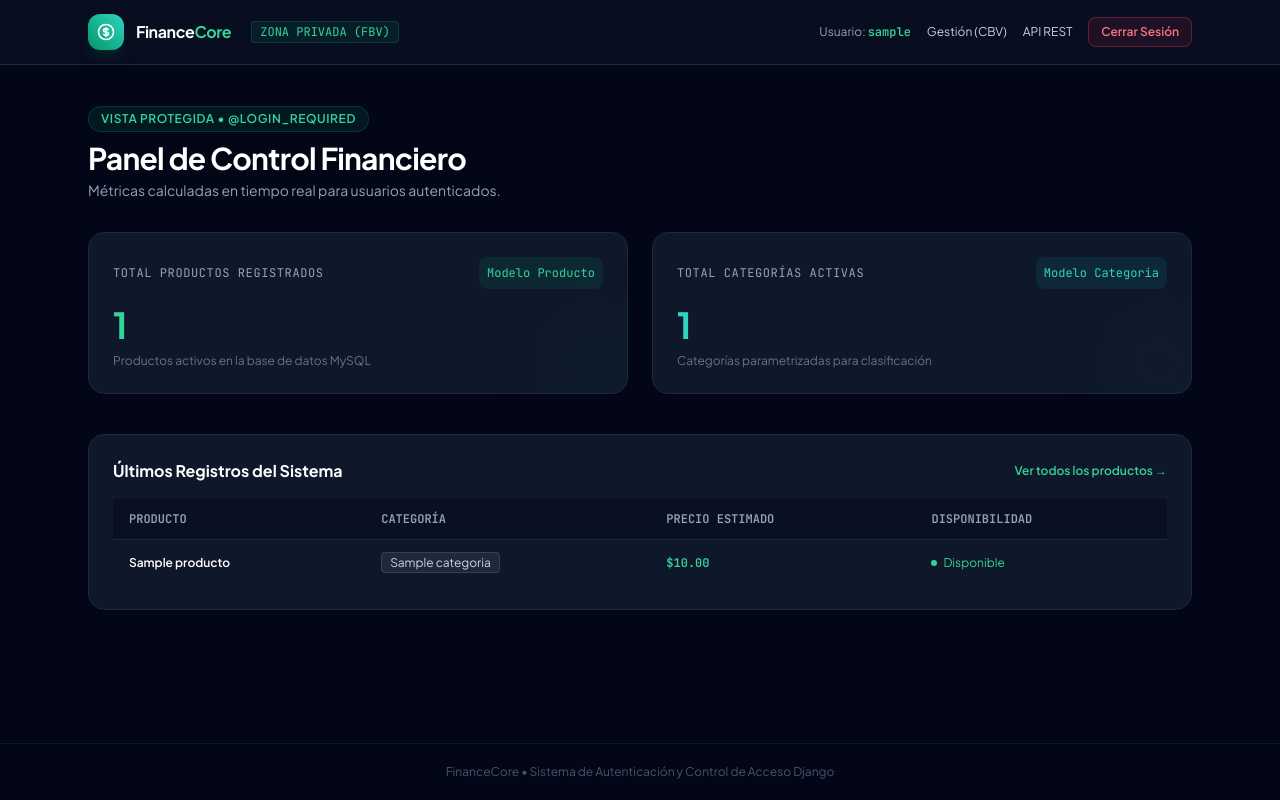
After one commit to ignaciovelasquez/api-finanzas-personales, a Django app: page /dashboard/ in a window 1280 px wide. The commit adds this page. Run offline with Django 5.2, Linux system fonts and the light colour scheme; a user stored in the database is signed in; tables that the repository leaves empty hold one stand-in row (values such as "Sample post"); some libraries are stand-ins or nearby versions.

Commit message:
implementar login, control de acceso

```diff
--- a/api/views.py
+++ b/api/views.py
@@ -1,13 +1,53 @@
 from django.shortcuts import render
+from django.contrib.auth.decorators import login_required
+from django.contrib.auth.mixins import LoginRequiredMixin
+from django.views.generic import ListView
 from rest_framework import viewsets
 from .models import Categoria, Producto
 from .serializers import CategoriaSerializer, ProductoSerializer
 
-# --- Vista Web HTML de Bienvenida (Evaluación 1) ---
+# --- Vista Web HTML de Bienvenida (Pública) ---
 def bienvenida(request):
+    """Vista pública principal (Landing Page)."""
     return render(request, 'bienvenida.html')
 
-# --- ViewSets de la API REST (Evaluación 2) ---
+
+# --- Vista Basada en Función (FBV) Protegida ---
+@login_required
+def dashboard_privado(request):
+    """
+    FBV protegida mediante @login_required:
+    Calcula totales de Categorías y Productos, y lista los registros recientes.
+    """
+    total_productos = Producto.objects.count()
+    total_categorias = Categoria.objects.count()
+    productos_recientes = Producto.objects.select_related('categoria').order_by('-fecha_publicacion')[:5]
+
+    contexto = {
+        'usuario': request.user,
+        'total_productos': total_productos,
+        'total_categorias': total_categorias,
+        'productos_recientes': productos_recientes,
+    }
+    return render(request, 'dashboard.html', contexto)
+
+
+# --- Vista Basada en Clase (CBV) Protegida ---
+class GestionProductosPrivadaView(LoginRequiredMixin, ListView):
+    """
+    CBV protegida mediante LoginRequiredMixin:
+    Lista el catálogo completo de productos con su categoría asociada.
+    """
+    model = Producto
+    template_name = 'gestion_productos.html'
+    context_object_name = 'productos'
+    paginate_by = 10
+
+    def get_queryset(self):
+        return Producto.objects.select_related('categoria').order_by('nombre')
+
+
+# --- ViewSets de la API REST (DRF) ---
 class CategoriaViewSet(viewsets.ModelViewSet):
     """
     Controlador CRUD para el recurso Categorías.
--- a/motor_django/urls.py
+++ b/motor_django/urls.py
@@ -1,9 +1,22 @@
 from django.contrib import admin
 from django.urls import path, include
+from django.contrib.auth import views as auth_views
 from api import views
 
 urlpatterns = [
     path('admin/', admin.site.urls),
+
+    # 1. Vista Pública Principal
     path('', views.bienvenida, name='bienvenida'),
-    path('api/', include('api.urls')),  # Conecta todos los endpoints de DRF
+
+    # 2. Rutas del Sistema de Autenticación (Login / Logout)
+    path('login/', auth_views.LoginView.as_view(template_name='registration/login.html'), name='login'),
+    path('logout/', auth_views.LogoutView.as_view(), name='logout'),
+
+    # 3. Vistas Privadas Protegidas
+    path('dashboard/', views.dashboard_privado, name='dashboard'),  # FBV con @login_required
+    path('gestion-productos/', views.GestionProductosPrivadaView.as_view(), name='gestion_productos'),  # CBV con LoginRequiredMixin
+
+    # 4. Endpoints de la API REST (DRF)
+    path('api/', include('api.urls')),
 ]
--- /dev/null
+++ b/templates/dashboard.html
@@ -0,0 +1,149 @@
+<!DOCTYPE html>
+<html lang="es">
+<head>
+    <meta charset="UTF-8">
+    <meta name="viewport" content="width=device-width, initial-scale=1.0">
+    <title>Dashboard Privado - FinanceCore</title>
+    <script src="https://cdn.tailwindcss.com"></script>
+    <link rel="preconnect" href="https://fonts.googleapis.com">
+    <link rel="preconnect" href="https://fonts.gstatic.com" crossorigin>
+    <link href="https://fonts.googleapis.com/css2?family=Plus+Jakarta+Sans:wght@400;500;600;700&family=JetBrains+Mono:wght@400;600&display=swap" rel="stylesheet">
+    <script>
+        tailwind.config = {
+            theme: {
+                extend: {
+                    fontFamily: {
+                        sans: ['"Plus Jakarta Sans"', 'sans-serif'],
+                        mono: ['"JetBrains Mono"', 'monospace'],
+                    }
+                }
+            }
+        }
+    </script>
+</head>
+<body class="bg-slate-950 text-slate-100 font-sans min-h-screen flex flex-col justify-between selection:bg-emerald-500 selection:text-white">
+
+    <!-- Barra de Navegación Privada -->
+    <header class="border-b border-slate-800 bg-slate-900/50 backdrop-blur-md sticky top-0 z-50">
+        <div class="max-w-6xl mx-auto px-6 h-16 flex items-center justify-between">
+            <div class="flex items-center gap-3">
+                <div class="h-9 w-9 rounded-xl bg-gradient-to-tr from-emerald-600 to-teal-400 flex items-center justify-center text-white shadow-lg shadow-emerald-900/30">
+                    <svg xmlns="http://www.w3.org/2000/svg" class="h-5 w-5" fill="none" viewBox="0 0 24 24" stroke="currentColor">
+                        <path stroke-linecap="round" stroke-linejoin="round" stroke-width="2" d="M12 8c-1.657 0-3 .895-3 2s1.343 2 3 2 3 .895 3 2-1.343 2-3 2m0-8c1.11 0 2.08.402 2.599 1M12 8V7m0 1v8m0 0v1m0-1c-1.11 0-2.08-.402-2.599-1M21 12a9 9 0 11-18 0 9 9 0 0118 0z" />
+                    </svg>
+                </div>
+                <span class="font-bold tracking-tight text-white text-base">Finance<span class="text-emerald-400">Core</span></span>
+                <span class="text-xs font-mono uppercase bg-emerald-500/10 text-emerald-400 px-2 py-0.5 rounded border border-emerald-500/20 ml-2">Zona Privada (FBV)</span>
+            </div>
+
+            <div class="flex items-center gap-4">
+                <span class="text-xs text-slate-400 hidden sm:inline">Usuario: <strong class="text-emerald-400 font-mono">{{ usuario.username }}</strong></span>
+                <a href="{% url 'gestion_productos' %}" class="text-xs text-slate-300 hover:text-white transition-colors">
+                    Gestión (CBV)
+                </a>
+                <a href="/api/" class="text-xs text-slate-300 hover:text-white transition-colors">
+                    API REST
+                </a>
+                <form method="post" action="{% url 'logout' %}" class="inline">
+                    {% csrf_token %}
+                    <button type="submit" class="text-xs bg-rose-500/10 hover:bg-rose-500/20 text-rose-400 border border-rose-500/30 px-3 py-1.5 rounded-lg transition-colors font-semibold">
+                        Cerrar Sesión
+                    </button>
+                </form>
+            </div>
+        </div>
+    </header>
+
+    <!-- Contenido Principal -->
+    <main class="max-w-6xl mx-auto px-6 py-10 flex-1 w-full">
+        <!-- Encabezado de la Sección -->
+        <div class="mb-8">
+            <div class="inline-flex items-center gap-2 px-3 py-1 rounded-full bg-emerald-500/10 border border-emerald-500/20 text-emerald-400 text-xs font-semibold uppercase tracking-wider mb-2">
+                Vista Protegida &bull; @login_required
+            </div>
+            <h1 class="text-3xl font-extrabold text-white tracking-tight">Panel de Control Financiero</h1>
+            <p class="text-sm text-slate-400 mt-1">Métricas calculadas en tiempo real para usuarios autenticados.</p>
+        </div>
+
+        <!-- Tarjetas de Métricas -->
+        <div class="grid grid-cols-1 md:grid-cols-2 gap-6 mb-10">
+            <div class="bg-slate-900 border border-slate-800 p-6 rounded-2xl relative overflow-hidden">
+                <div class="absolute -right-4 -bottom-4 w-24 h-24 bg-emerald-500/5 rounded-full blur-2xl"></div>
+                <div class="flex items-center justify-between">
+                    <p class="text-xs uppercase font-mono tracking-wider text-slate-400">Total Productos Registrados</p>
+                    <span class="p-2 bg-emerald-500/10 text-emerald-400 rounded-lg text-xs font-mono">Modelo Producto</span>
+                </div>
+                <p class="text-4xl font-extrabold text-emerald-400 mt-4">{{ total_productos }}</p>
+                <p class="text-xs text-slate-500 mt-2">Productos activos en la base de datos MySQL</p>
+            </div>
+
+            <div class="bg-slate-900 border border-slate-800 p-6 rounded-2xl relative overflow-hidden">
+                <div class="absolute -right-4 -bottom-4 w-24 h-24 bg-teal-500/5 rounded-full blur-2xl"></div>
+                <div class="flex items-center justify-between">
+                    <p class="text-xs uppercase font-mono tracking-wider text-slate-400">Total Categorías Activas</p>
+                    <span class="p-2 bg-teal-500/10 text-teal-400 rounded-lg text-xs font-mono">Modelo Categoria</span>
+                </div>
+                <p class="text-4xl font-extrabold text-teal-400 mt-4">{{ total_categorias }}</p>
+                <p class="text-xs text-slate-500 mt-2">Categorías parametrizadas para clasificación</p>
+            </div>
+        </div>
+
+        <!-- Tabla de Productos Recientes -->
+        <div class="bg-slate-900 border border-slate-800 rounded-2xl p-6">
+            <div class="flex items-center justify-between mb-4">
+                <h2 class="text-base font-bold text-white">Últimos Registros del Sistema</h2>
+                <a href="{% url 'gestion_productos' %}" class="text-xs text-emerald-400 hover:text-emerald-300 font-semibold transition-colors">
+                    Ver todos los productos &rarr;
+                </a>
+            </div>
+
+            <div class="overflow-x-auto">
+                <table class="w-full text-left text-xs text-slate-300">
+                    <thead class="text-slate-400 border-b border-slate-800 font-mono uppercase bg-slate-950/40">
+                        <tr>
+                            <th class="py-3 px-4">Producto</th>
+                            <th class="py-3 px-4">Categoría</th>
+                            <th class="py-3 px-4">Precio Estimado</th>
+                            <th class="py-3 px-4">Disponibilidad</th>
+                        </tr>
+                    </thead>
+                    <tbody class="divide-y divide-slate-800">
+                        {% for prod in productos_recientes %}
+                        <tr class="hover:bg-slate-800/40 transition-colors">
+                            <td class="py-3.5 px-4 font-semibold text-white">{{ prod.nombre }}</td>
+                            <td class="py-3.5 px-4"><span class="bg-slate-800 text-slate-300 px-2 py-0.5 rounded border border-slate-700">{{ prod.categoria.nombre }}</span></td>
+                            <td class="py-3.5 px-4 text-emerald-400 font-mono font-bold">${{ prod.precio_estimado }}</td>
+                            <td class="py-3.5 px-4">
+                                {% if prod.disponible %}
+                                <span class="inline-flex items-center gap-1.5 text-emerald-400">
+                                    <span class="h-1.5 w-1.5 rounded-full bg-emerald-400"></span>
+                                    Disponible
+                                </span>
+                                {% else %}
+                                <span class="inline-flex items-center gap-1.5 text-slate-500">
+                                    <span class="h-1.5 w-1.5 rounded-full bg-slate-500"></span>
+                                    Inactivo
+                                </span>
+                                {% endif %}
+                            </td>
+                        </tr>
+                        {% empty %}
+                        <tr>
+                            <td colspan="4" class="py-6 text-center text-slate-500">
+                                No hay productos registrados aún en la base de datos.
+                            </td>
+                        </tr>
+                        {% endfor %}
+                    </tbody>
+                </table>
+            </div>
+        </div>
+    </main>
+
+    <!-- Footer -->
+    <footer class="border-t border-slate-900 bg-slate-950 py-5 text-center text-xs text-slate-600">
+        FinanceCore &bull; Sistema de Autenticación y Control de Acceso Django
+    </footer>
+
+</body>
+</html>
```
Also changed, not shown: templates/bienvenida.html (+36 -14 lines), templates/gestion_productos.html (added, +115 -0 lines), templates/registration/login.html (added, +75 -0 lines).
